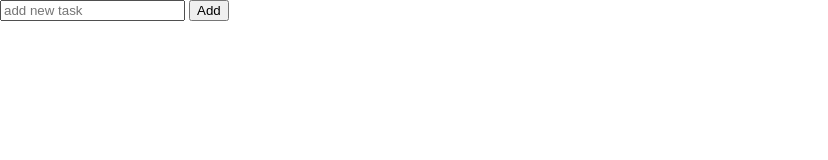
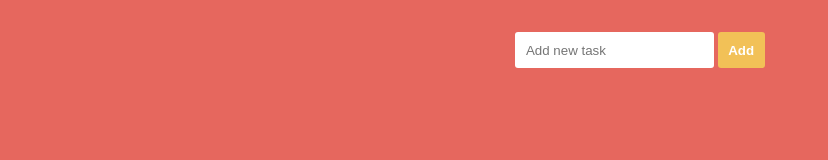
Before and after one commit to CharlesNeres/tasks, a plain HTML site: page index.html in a window 1280 px wide. Shown: the whole page, without its empty margins (0-828 px from the left). Drawn offline with Linux system fonts and the light colour scheme.

Commit message:
add style to the create task form

```diff
--- a/css/style.css
+++ b/css/style.css
@@ -8,3 +8,33 @@
 html, body{
     height: 100%;
 }
+
+body{
+    background-color: #E6675E;
+    font-family: 'Rubik', sans-serif;
+}
+
+.create-task-form{
+    width: 60%;
+    margin: 0 auto;
+    text-align: center;
+    margin-top: 2em;
+}
+
+.create-task-form input,
+.create-task-form button{
+    padding: .8em;
+    border: none;
+    outline: none;
+    border-radius: 3px;
+    -webkit-border-radius: 3px;
+    -moz-border-radius: 3px;
+    -ms-border-radius: 3px;
+    -o-border-radius: 3px;
+}
+
+.create-task-form button{
+    background-color: #F2C157;
+    color: #fff;
+    font-weight: bold;
+}
--- a/index.html
+++ b/index.html
@@ -9,8 +9,8 @@
 </head>
 <body>
 
-    <form action="">
-        <input type="text" placeholder="add new task">
+    <form action="" class="create-task-form">
+        <input type="text" placeholder="Add new task">
         <button type="submit">Add</button>
     </form>
     <script src="js/script.js"></script>
```
